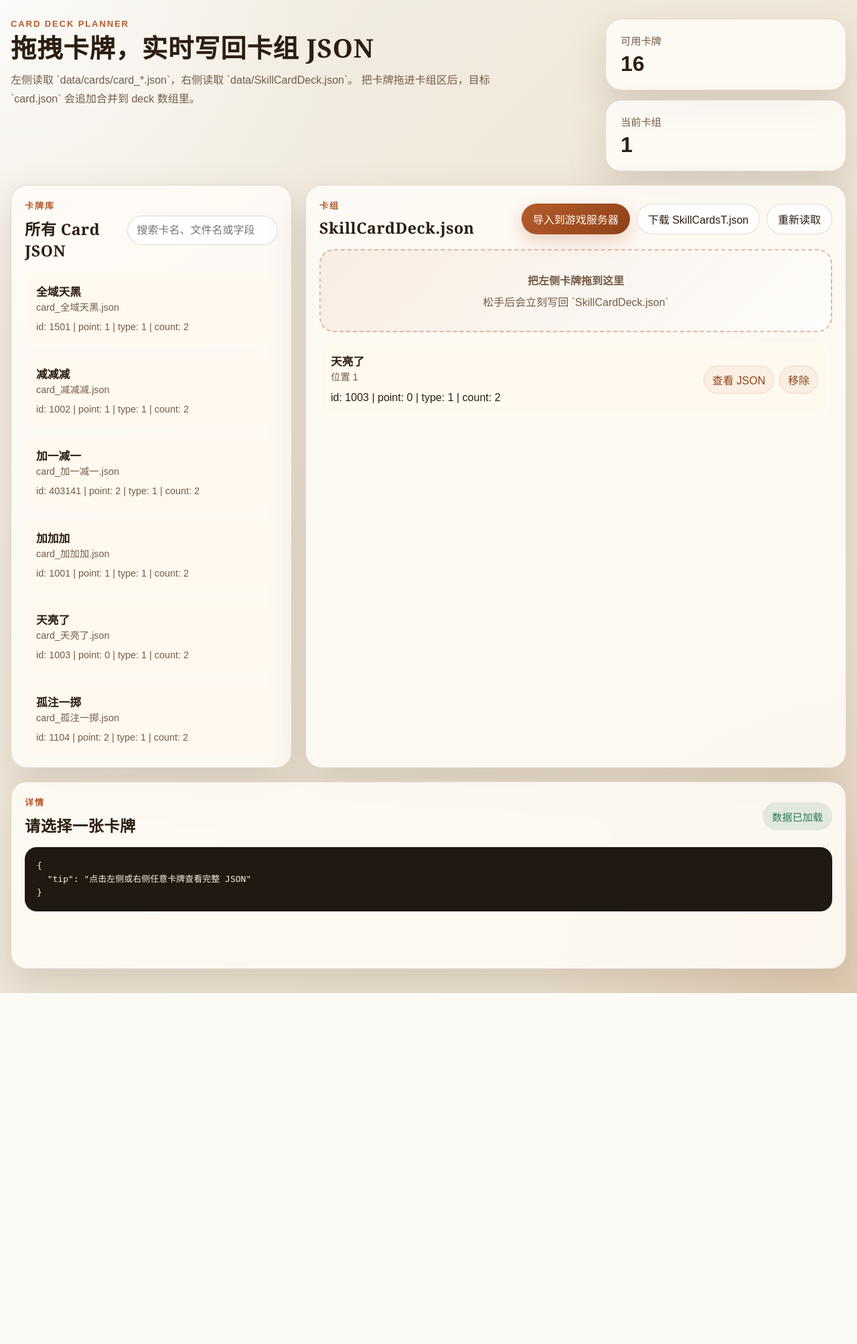
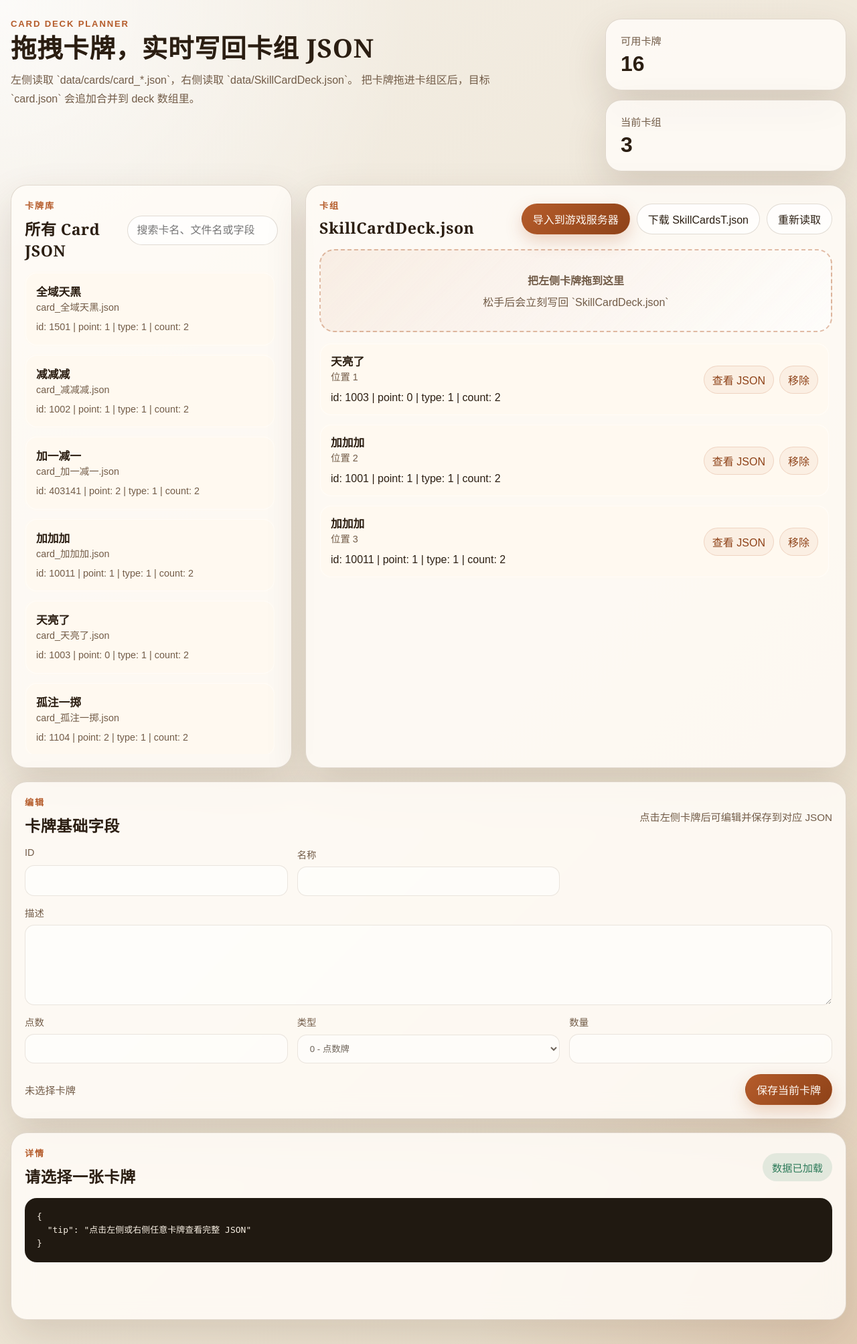
Before and after one commit to Baoste/CardEditorWebApp, a Flask app: page / in a window 1280 px wide. Shown: the whole page at 67% size. Before the commit the page ends 1483 px from the top, so only its background shows below. Run offline with Flask 3, Linux system fonts and the light colour scheme.

Commit message:
feat: add CardEdit

```diff
--- a/app/routes.py
+++ b/app/routes.py
@@ -109,6 +109,34 @@ def get_card_by_filename(file_name: str):
     return build_card_descriptor(path)
 
 
+def normalize_card_editor_payload(payload):
+    required_fields = ("id", "name", "description", "point", "type", "count")
+    normalized = {}
+
+    for field_name in required_fields:
+        if field_name not in payload:
+            raise ValueError(f"{field_name} is required.")
+
+    try:
+        normalized["id"] = int(payload["id"])
+        normalized["point"] = int(payload["point"])
+        normalized["type"] = int(payload["type"])
+        normalized["count"] = int(payload["count"])
+    except (TypeError, ValueError) as error:
+        raise ValueError("id, point, type, and count must be integers.") from error
+
+    if normalized["type"] not in (0, 1):
+        raise ValueError("type must be 0 or 1.")
+
+    normalized["name"] = str(payload["name"]).strip()
+    normalized["description"] = str(payload["description"]).strip()
+
+    if not normalized["name"]:
+        raise ValueError("name cannot be empty.")
+
+    return normalized
+
+
 @main_bp.route("/")
 def index():
     return render_template("index.html")
@@ -126,6 +154,39 @@ def get_cards():
 def get_deck():
     try:
         return jsonify({"deck": load_deck()})
+    except (OSError, ValueError, json.JSONDecodeError) as error:
+        return jsonify({"error": str(error)}), 500
+
+
+@main_bp.post("/api/cards/update")
+def update_card():
+    payload = request.get_json(silent=True) or {}
+    file_name = payload.get("fileName")
+
+    if not file_name:
+        return jsonify({"error": "fileName is required."}), 400
+
+    selected_card = get_card_by_filename(file_name)
+    if selected_card is None:
+        return jsonify({"error": f"Card file not found: {file_name}"}), 404
+
+    try:
+        normalized = normalize_card_editor_payload(payload)
+        card_path = CARDS_DIR / file_name
+        card_document = read_json_file(card_path)
+
+        if isinstance(card_document, dict) and isinstance(card_document.get("card"), dict):
+            editable_card = card_document["card"]
+        elif isinstance(card_document, dict):
+            editable_card = card_document
+        else:
+            return jsonify({"error": "Card JSON must be an object."}), 400
+
+        for key, value in normalized.items():
+            editable_card[key] = value
+
+        write_json_file(card_path, card_document)
+        return jsonify({"card": build_card_descriptor(card_path)})
     except (OSError, ValueError, json.JSONDecodeError) as error:
         return jsonify({"error": str(error)}), 500
 
--- a/app/static/css/style.css
+++ b/app/static/css/style.css
@@ -216,6 +216,17 @@ input {
     opacity: 0.58;
 }
 
+.card-tile.is-selected {
+    border-color: rgba(181, 92, 43, 0.72);
+    box-shadow:
+        inset 0 0 0 1px rgba(255, 255, 255, 0.6),
+        0 0 0 3px rgba(181, 92, 43, 0.14);
+}
+
+.card-tile.flash-selected {
+    animation: card-flash 1.2s ease-out;
+}
+
 .card-tile-header,
 .deck-card-header {
     display: flex;
@@ -297,6 +308,72 @@ input {
     background: rgba(181, 92, 43, 0.06);
     color: var(--accent-strong);
     cursor: pointer;
+}
+
+.editor-panel {
+    margin-bottom: 20px;
+}
+
+.editor-hint,
+.editor-selected-file {
+    color: var(--muted);
+    font-size: 0.95rem;
+}
+
+.editor-form {
+    display: grid;
+    gap: 16px;
+}
+
+.editor-grid {
+    display: grid;
+    grid-template-columns: repeat(3, minmax(0, 1fr));
+    gap: 14px;
+}
+
+.editor-field {
+    display: grid;
+    gap: 8px;
+}
+
+.editor-field span {
+    color: var(--muted);
+    font-size: 0.9rem;
+}
+
+.editor-field input,
+.editor-field textarea,
+.editor-field select {
+    width: 100%;
+    padding: 12px 14px;
+    border: 1px solid var(--line);
+    border-radius: 14px;
+    background: rgba(255, 255, 255, 0.74);
+    color: var(--text);
+}
+
+.editor-field textarea {
+    resize: vertical;
+    min-height: 120px;
+}
+
+.editor-field input:disabled,
+.editor-field textarea:disabled,
+.editor-field select:disabled {
+    opacity: 0.68;
+    cursor: not-allowed;
+}
+
+.editor-field-wide {
+    grid-column: 1 / -1;
+}
+
+.editor-actions {
+    display: flex;
+    gap: 12px;
+    align-items: center;
+    justify-content: space-between;
+    flex-wrap: wrap;
 }
 
 .detail-panel {
@@ -420,10 +497,37 @@ input {
     }
 }
 
+@keyframes card-flash {
+    0% {
+        transform: translateY(-1px) scale(1.01);
+        box-shadow:
+            inset 0 0 0 1px rgba(255, 255, 255, 0.6),
+            0 0 0 0 rgba(181, 92, 43, 0.34);
+    }
+
+    35% {
+        transform: translateY(-2px) scale(1.015);
+        box-shadow:
+            inset 0 0 0 1px rgba(255, 255, 255, 0.6),
+            0 0 0 6px rgba(181, 92, 43, 0.2);
+    }
+
+    100% {
+        transform: translateY(0) scale(1);
+        box-shadow:
+            inset 0 0 0 1px rgba(255, 255, 255, 0.6),
+            0 0 0 0 rgba(181, 92, 43, 0);
+    }
+}
+
 @media (max-width: 980px) {
     .hero,
     .workspace {
         grid-template-columns: 1fr;
+    }
+
+    .editor-grid {
+        grid-template-columns: 1fr 1fr;
     }
 
     .panel-header {
@@ -440,6 +544,10 @@ input {
     .page-shell {
         width: min(100% - 20px, 100%);
         padding-top: 20px;
+    }
+
+    .editor-grid {
+        grid-template-columns: 1fr;
     }
 
     .panel,
--- a/app/static/js/main.js
+++ b/app/static/js/main.js
@@ -4,6 +4,8 @@ const state = {
     filterText: "",
     draggingCardFile: null,
     draggingDeckIndex: null,
+    selectedLibraryFile: null,
+    selectedCardForEdit: null,
 };
 
 const elements = {
@@ -14,6 +16,16 @@ const elements = {
     jsonPreview: document.getElementById("json-preview"),
     detailTitle: document.getElementById("detail-title"),
     statusMessage: document.getElementById("status-message"),
+    cardEditorForm: document.getElementById("card-editor-form"),
+    editorHint: document.getElementById("editor-hint"),
+    editorSelectedFile: document.getElementById("editor-selected-file"),
+    editorId: document.getElementById("editor-id"),
+    editorName: document.getElementById("editor-name"),
+    editorDescription: document.getElementById("editor-description"),
+    editorPoint: document.getElementById("editor-point"),
+    editorType: document.getElementById("editor-type"),
+    editorCount: document.getElementById("editor-count"),
+    editorSaveButton: document.getElementById("editor-save-button"),
     allCardCount: document.getElementById("all-card-count"),
     deckCount: document.getElementById("deck-count"),
     importServerButton: document.getElementById("import-server-button"),
@@ -37,6 +49,73 @@ function setStatus(message, isError = false) {
 function showJson(title, payload) {
     elements.detailTitle.textContent = title;
     elements.jsonPreview.textContent = formatJson(payload);
+}
+
+function setEditorEnabled(enabled) {
+    [
+        elements.editorId,
+        elements.editorName,
+        elements.editorDescription,
+        elements.editorPoint,
+        elements.editorType,
+        elements.editorCount,
+        elements.editorSaveButton,
+    ].forEach((element) => {
+        element.disabled = !enabled;
+    });
+}
+
+function resetEditorForm() {
+    state.selectedCardForEdit = null;
+    elements.cardEditorForm.reset();
+    elements.editorSelectedFile.textContent = "未选择卡牌";
+    elements.editorHint.textContent = "点击左侧卡牌后可编辑并保存到对应 JSON";
+    setEditorEnabled(false);
+}
+
+function populateEditor(cardItem) {
+    const coreCard = getCardCore(cardItem.card);
+
+    state.selectedCardForEdit = cardItem.fileName;
+    elements.editorId.value = coreCard?.id ?? "";
+    elements.editorName.value = coreCard?.name ?? "";
+    elements.editorDescription.value = coreCard?.description ?? "";
+    elements.editorPoint.value = coreCard?.point ?? "";
+    elements.editorType.value = String(coreCard?.type ?? 1);
+    elements.editorCount.value = coreCard?.count ?? "";
+    elements.editorSelectedFile.textContent = cardItem.fileName;
+    elements.editorHint.textContent = "修改后点击保存，会写回原始 card_xxx.json";
+    setEditorEnabled(true);
+}
+
+function replaceCardInState(updatedCard) {
+    state.cards = state.cards.map((item) => (
+        item.fileName === updatedCard.fileName ? updatedCard : item
+    ));
+}
+
+function selectLibraryCard(cardItem) {
+    state.selectedLibraryFile = cardItem.fileName;
+    renderLibrary();
+    populateEditor(cardItem);
+    showJson(cardItem.fileName, cardItem.card);
+}
+
+function buildCardLookupKey(card) {
+    const coreCard = getCardCore(card);
+
+    if (coreCard && typeof coreCard === "object" && !Array.isArray(coreCard)) {
+        if (coreCard.id !== undefined && coreCard.id !== null) {
+            return `id:${coreCard.id}`;
+        }
+
+        const displayName = getCardDisplayName(card, "");
+        if (displayName) {
+            return `name:${displayName}|summary:${summarizeCard(card)}`;
+        }
+    }
+
+    return `json:${formatJson(card)}`;
 }
 
 function getCardCore(card) {
@@ -249,7 +328,7 @@ function renderLibrary() {
     elements.libraryList.innerHTML = filteredCards
         .map((item) => `
             <article
-                class="card-tile"
+                class="card-tile ${state.selectedLibraryFile === item.fileName ? "is-selected" : ""}"
                 data-file-name="${item.fileName}"
                 draggable="true"
             >
@@ -308,7 +387,7 @@ function bindLibraryEvents() {
         node.addEventListener("click", () => {
             const card = state.cards.find((item) => item.fileName === node.dataset.fileName);
             if (card) {
-                showJson(card.fileName, card.card);
+                selectLibraryCard(card);
             }
         });
 
@@ -344,8 +423,74 @@ function bindLibraryEvents() {
     });
 }
 
+function findLibraryCardForDeckCard(deckCard) {
+    const targetKey = buildCardLookupKey(deckCard);
+    return state.cards.find((item) => buildCardLookupKey(item.card) === targetKey) || null;
+}
+
+function scrollLibraryCardIntoView(fileName) {
+    const targetNode = elements.libraryList.querySelector(`[data-file-name="${CSS.escape(fileName)}"]`);
+    if (!targetNode) {
+        return false;
+    }
+
+    const containerRect = elements.libraryList.getBoundingClientRect();
+    const targetRect = targetNode.getBoundingClientRect();
+    const deltaTop = targetRect.top - containerRect.top;
+    const nextScrollTop = elements.libraryList.scrollTop + deltaTop;
+
+    elements.libraryList.scrollTo({
+        top: Math.max(0, nextScrollTop),
+        behavior: "smooth",
+    });
+
+    targetNode.classList.add("flash-selected");
+    window.setTimeout(() => {
+        targetNode.classList.remove("flash-selected");
+    }, 1400);
+
+    return true;
+}
+
+function jumpToLibraryCardFromDeckCard(deckCard) {
+    const matchedLibraryCard = findLibraryCardForDeckCard(deckCard);
+
+    if (!matchedLibraryCard) {
+        setStatus("没有在卡牌库中找到这张卡", true);
+        return;
+    }
+
+    if (state.filterText) {
+        state.filterText = "";
+        elements.cardSearch.value = "";
+    }
+
+    state.selectedLibraryFile = matchedLibraryCard.fileName;
+    populateEditor(matchedLibraryCard);
+    renderLibrary();
+    showJson(matchedLibraryCard.fileName, matchedLibraryCard.card);
+
+    if (scrollLibraryCardIntoView(matchedLibraryCard.fileName)) {
+        setStatus(`已定位到卡牌库中的 ${matchedLibraryCard.name}`);
+    }
+}
+
 function bindDeckEvents() {
     elements.deckList.querySelectorAll(".deck-card").forEach((node) => {
+        node.addEventListener("click", (event) => {
+            if (event.target.closest("button")) {
+                return;
+            }
+
+            const index = Number(node.dataset.deckIndex);
+            const card = state.deck[index];
+            if (!card) {
+                return;
+            }
+
+            jumpToLibraryCardFromDeckCard(card);
+        });
+
         node.addEventListener("dragstart", () => {
             state.draggingDeckIndex = Number(node.dataset.deckIndex);
             state.draggingCardFile = null;
@@ -480,6 +625,40 @@ function downloadDeckFile() {
     window.location.href = "/api/deck/download";
 }
 
+async function saveCardEdits(event) {
+    event.preventDefault();
+
+    if (!state.selectedCardForEdit) {
+        setStatus("请先在卡牌库中选择一张卡", true);
+        return;
+    }
+
+    const payload = {
+        fileName: state.selectedCardForEdit,
+        id: elements.editorId.value,
+        name: elements.editorName.value,
+        description: elements.editorDescription.value,
+        point: elements.editorPoint.value,
+        type: elements.editorType.value,
+        count: elements.editorCount.value,
+    };
+
+    setStatus(`正在保存 ${state.selectedCardForEdit} ...`);
+
+    try {
+        const response = await requestJson("/api/cards/update", {
+            method: "POST",
+            body: JSON.stringify(payload),
+        });
+
+        replaceCardInState(response.card);
+        selectLibraryCard(response.card);
+        setStatus(`${response.card.fileName} 已保存`);
+    } catch (error) {
+        setStatus(error.message, true);
+    }
+}
+
 function bindGlobalEvents() {
     document.addEventListener("scroll", () => {
         hideHoverPreview();
@@ -523,6 +702,8 @@ function bindGlobalEvents() {
         downloadDeckFile();
     });
 
+    elements.cardEditorForm.addEventListener("submit", saveCardEdits);
+
     elements.cardSearch.addEventListener("input", (event) => {
         state.filterText = event.target.value;
         renderLibrary();
@@ -530,5 +711,6 @@ function bindGlobalEvents() {
     });
 }
 
+resetEditorForm();
 bindGlobalEvents();
 loadData();
--- a/app/templates/index.html
+++ b/app/templates/index.html
@@ -61,6 +61,52 @@
         </section>
     </section>
 
+    <section class="panel editor-panel">
+        <div class="panel-header">
+            <div>
+                <p class="panel-kicker">编辑</p>
+                <h2>卡牌基础字段</h2>
+            </div>
+            <div id="editor-hint" class="editor-hint">点击左侧卡牌后可编辑并保存到对应 JSON</div>
+        </div>
+
+        <form id="card-editor-form" class="editor-form">
+            <div class="editor-grid">
+                <label class="editor-field">
+                    <span>ID</span>
+                    <input id="editor-id" name="id" type="number" disabled>
+                </label>
+                <label class="editor-field">
+                    <span>名称</span>
+                    <input id="editor-name" name="name" type="text" disabled>
+                </label>
+                <label class="editor-field editor-field-wide">
+                    <span>描述</span>
+                    <textarea id="editor-description" name="description" rows="4" disabled></textarea>
+                </label>
+                <label class="editor-field">
+                    <span>点数</span>
+                    <input id="editor-point" name="point" type="number" disabled>
+                </label>
+                <label class="editor-field">
+                    <span>类型</span>
+                    <select id="editor-type" name="type" disabled>
+                        <option value="0">0 - 点数牌</option>
+                        <option value="1">1 - 技能牌</option>
+                    </select>
+                </label>
+                <label class="editor-field">
+                    <span>数量</span>
+                    <input id="editor-count" name="count" type="number" disabled>
+                </label>
+            </div>
+            <div class="editor-actions">
+                <div id="editor-selected-file" class="editor-selected-file">未选择卡牌</div>
+                <button id="editor-save-button" class="primary-button" type="submit" disabled>保存当前卡牌</button>
+            </div>
+        </form>
+    </section>
+
     <section class="panel detail-panel">
         <div class="panel-header">
             <div>
--- a/data/cards/card_加加加.json
+++ b/data/cards/card_加加加.json
@@ -1,6 +1,6 @@
 {
   "card": {
-    "id": 1001,
+    "id": 10011,
     "name": "加加加",
     "description": "为任意一方加一张点数牌",
     "point": 1,
```
Also changed, not shown: data/SkillCardDeck.json (+156 -0 lines).
